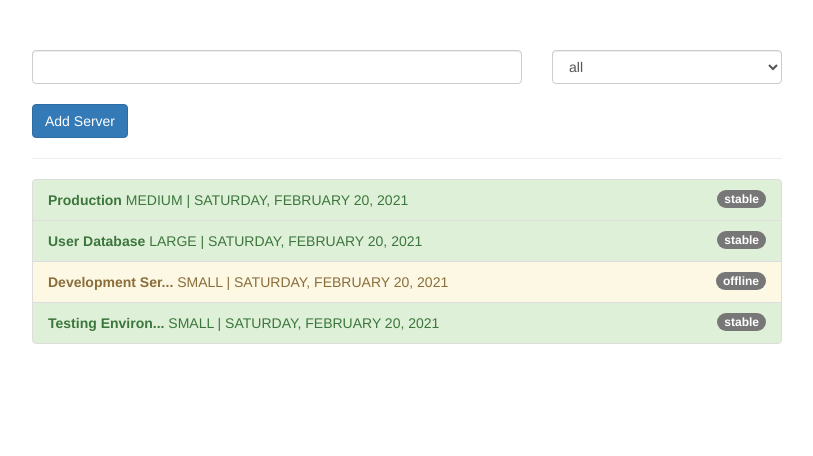
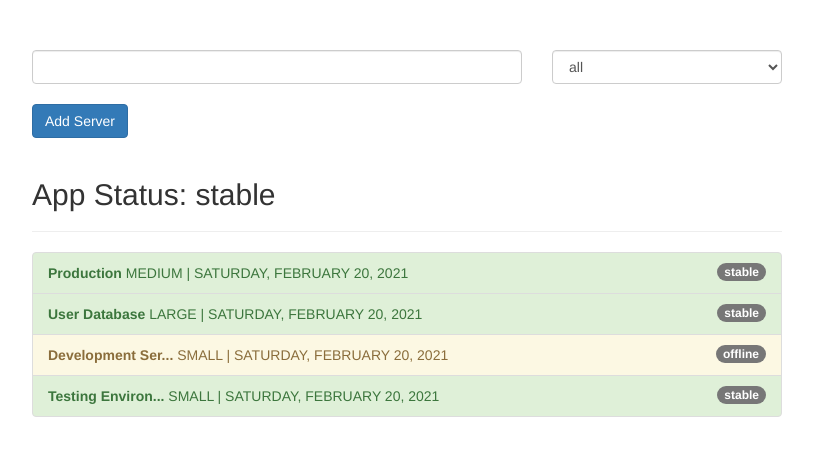
Before and after one commit to twolak88/ang-pipes, an Angular app: page / in a window 1280 px wide. Shown: the top 456 px of the page, without its empty margins (233-1046 px from the left). Built offline with nearby package versions, Linux system fonts and the light colour scheme.

Commit message:
the "async" Pipe

```diff
--- a/src/app/app.component.html
+++ b/src/app/app.component.html
@@ -19,6 +19,9 @@
       </div>
       <br>
       <button class="btn btn-primary" (click)="onAddServer()">Add Server</button>
+      <br>
+      <br>
+      <h2>App Status: {{ appStatus | async }}</h2>
       <hr>
       <ul class="list-group">
         <li
--- a/src/app/app.component.ts
+++ b/src/app/app.component.ts
@@ -35,6 +35,13 @@
   filteredStatus: string = '';
   filteredObjects = [];
   filteredObject: string = 'all';
+  appStatus = new Promise(
+    (resolve, reject) => {
+      setTimeout(() => {
+        resolve('stable');
+      }, 2000);
+    }
+  );
 
   ngOnInit(): void {
     this.filteredObjects = Object.keys(this.servers[0]);
```
